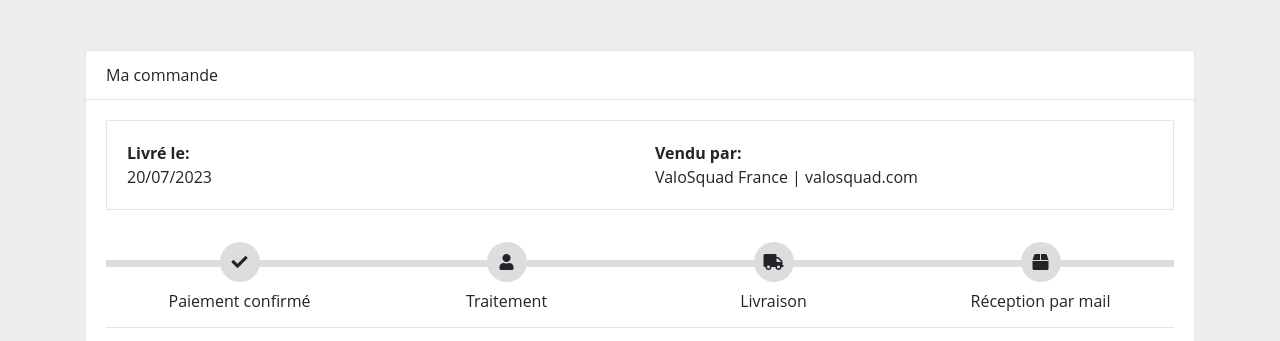
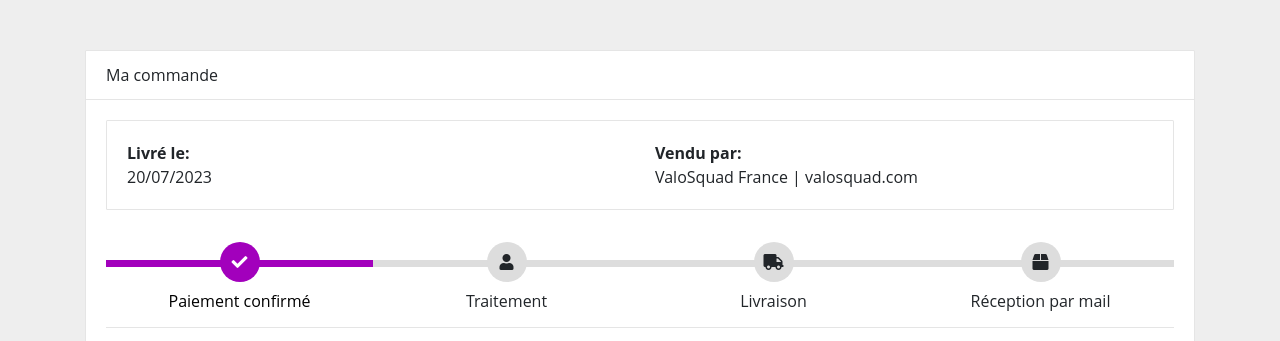
Before and after one commit to valosquadfrance/ValoSquad, a plain HTML site: page billings/billing3.html in a window 1280 px wide. Shown: the top 341 px of the page. Drawn offline with nearby package versions, Linux system fonts and the light colour scheme.

Commit message:
Update billing3.html

```diff
--- a/billings/billing3.html
+++ b/billings/billing3.html
@@ -37,7 +37,7 @@
                 </div>
             </article>
             <div class="track">
-                <div class="step"> <span class="icon"> <i class="fa fa-check"></i> </span> <span class="text">Paiement confirmé</span> </div>
+                <div class="step active"> <span class="icon"> <i class="fa fa-check"></i> </span> <span class="text">Paiement confirmé</span> </div>
                 <div class="step"> <span class="icon"> <i class="fa fa-user"></i> </span> <span class="text"> Traitement</span> </div>
                 <div class="step"> <span class="icon"> <i class="fa fa-truck"></i> </span> <span class="text"> Livraison </span> </div>
                 <div class="step"> <span class="icon"> <i class="fa fa-box"></i> </span> <span class="text">Réception par mail</span> </div>
```
